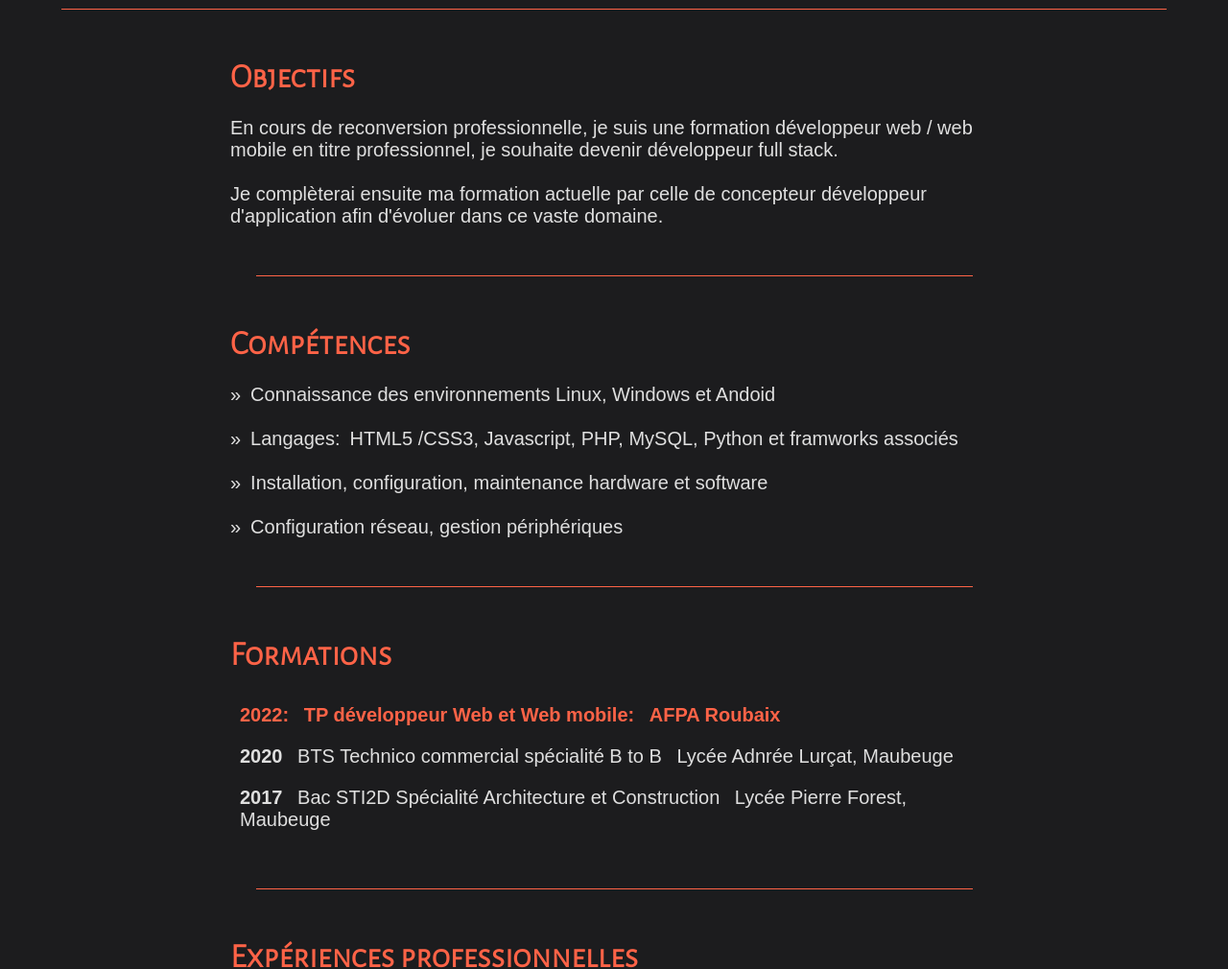
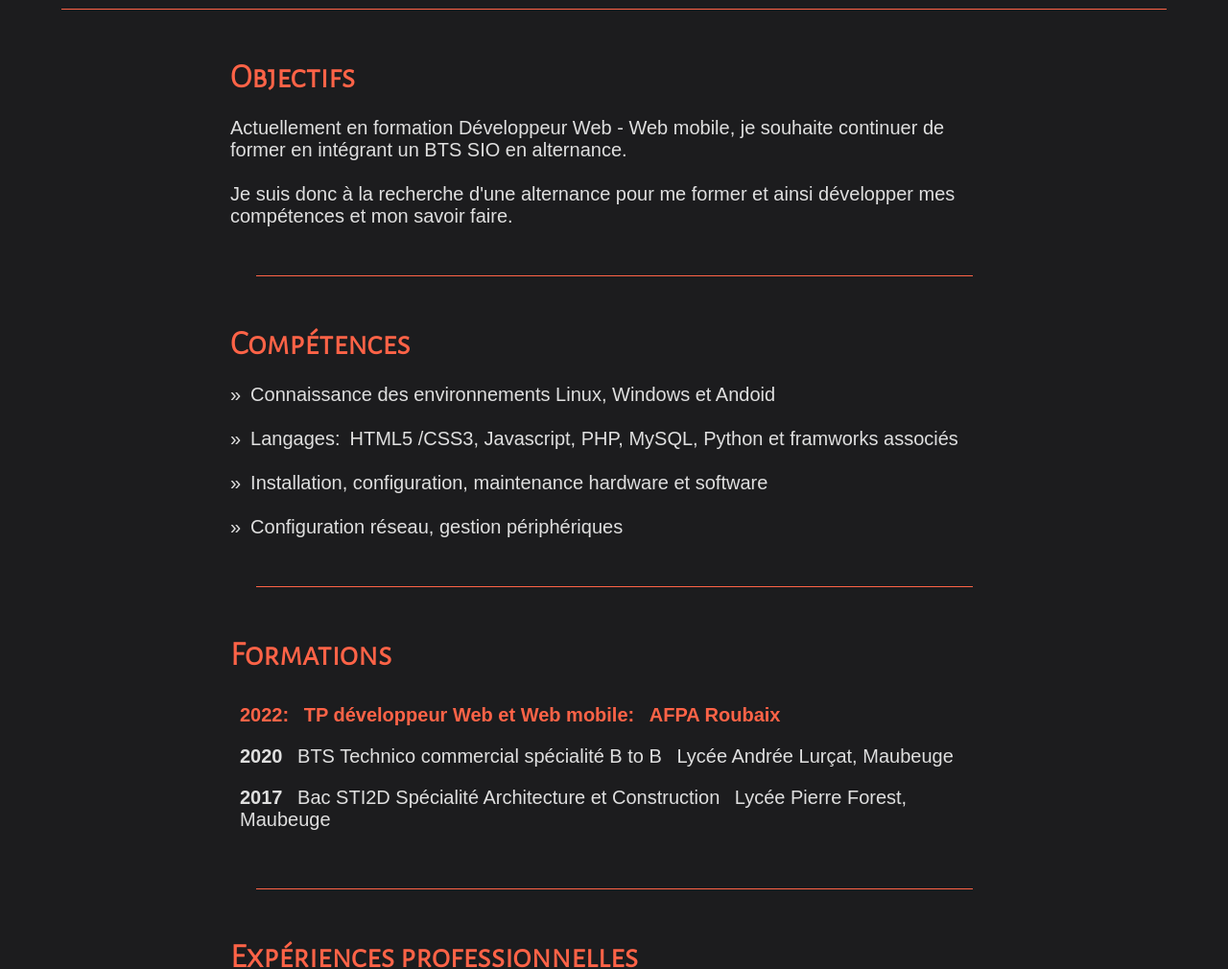
Before and after one commit to Skarllas/CV, a plain HTML site: page index.html in a window 1280 px wide. Shown: the part 1120-2130 px from the top of the page at 96% size. Drawn offline with Linux system fonts and the light colour scheme; a web font is replaced by a local one.

Commit message:
changement objectifs

```diff
--- a/index.html
+++ b/index.html
@@ -43,11 +43,8 @@
     <section>
         <article>
             <h3 class="reveal-1" id="ob">Objectifs</h3>
-            <p class="reveal-2">En cours de reconversion professionnelle, je suis une formation développeur web / web
-                mobile en titre
-                professionnel, je souhaite devenir développeur full stack.<br /><br />Je complèterai ensuite ma
-                formation actuelle par celle de concepteur développeur d'application afin d'évoluer dans ce vaste
-                domaine.
+            <p class="reveal-2">Actuellement en formation Développeur Web - Web mobile, je souhaite continuer de former en intégrant un BTS SIO en alternance.
+                <br /><br /> Je suis donc à la recherche d'une alternance pour me former et ainsi développer mes compétences et mon savoir faire.
             </p>
         </article>
 
@@ -57,6 +54,7 @@
             <h3 class="reveal-1" id="co">Compétences</h3>
             <p class="reveal-2">
                 &raquo;&ensp;Connaissance des environnements Linux, Windows et Andoid<br /><br />
+
                 &raquo;&ensp;Langages:&ensp;HTML5 /CSS3, Javascript, PHP, MySQL, Python
                 et framworks associés<br /><br />
                 &raquo;&ensp;Installation, configuration, maintenance hardware et software<br /><br />
@@ -71,7 +69,7 @@
             <h3 class="reveal-1" id="fo">Formations</h3>
             <ul class="reveal-2">
                 <li><strong class="tp">2022: &ensp;TP développeur Web et Web mobile: &ensp;AFPA Roubaix</strong></li>
-                <li><strong>2020</strong> &ensp;BTS Technico commercial spécialité B to B &ensp;Lycée Adnrée Lurçat,
+                <li><strong>2020</strong> &ensp;BTS Technico commercial spécialité B to B &ensp;Lycée Andrée Lurçat,
                     Maubeuge</li>
                 <li><strong>2017</strong> &ensp;Bac STI2D Spécialité Architecture et Construction &ensp;Lycée Pierre
                     Forest, Maubeuge</li>
```
